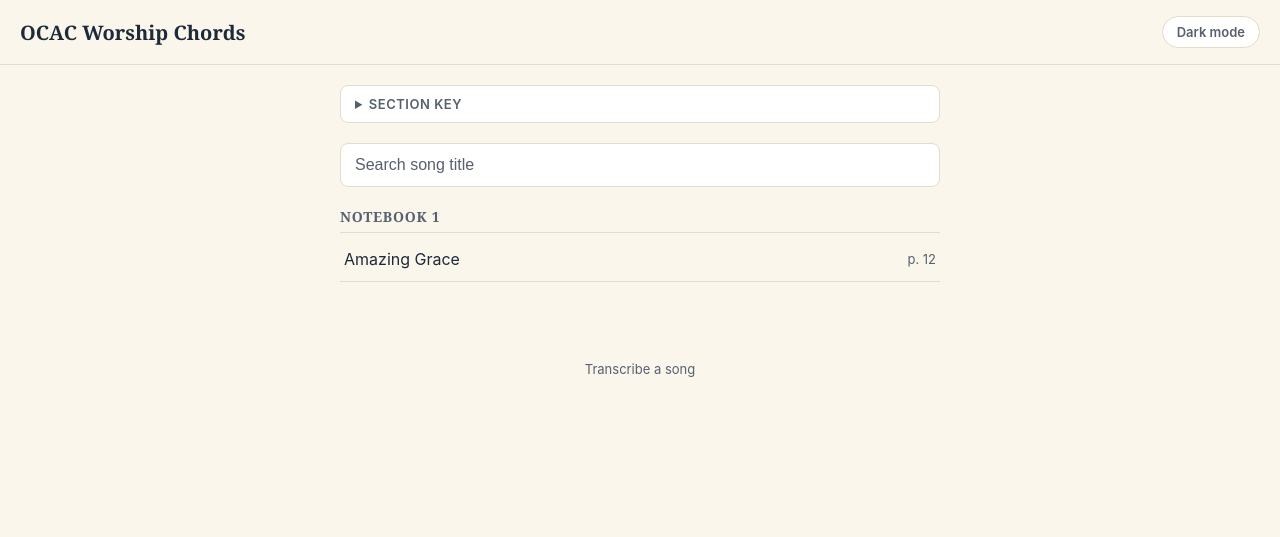
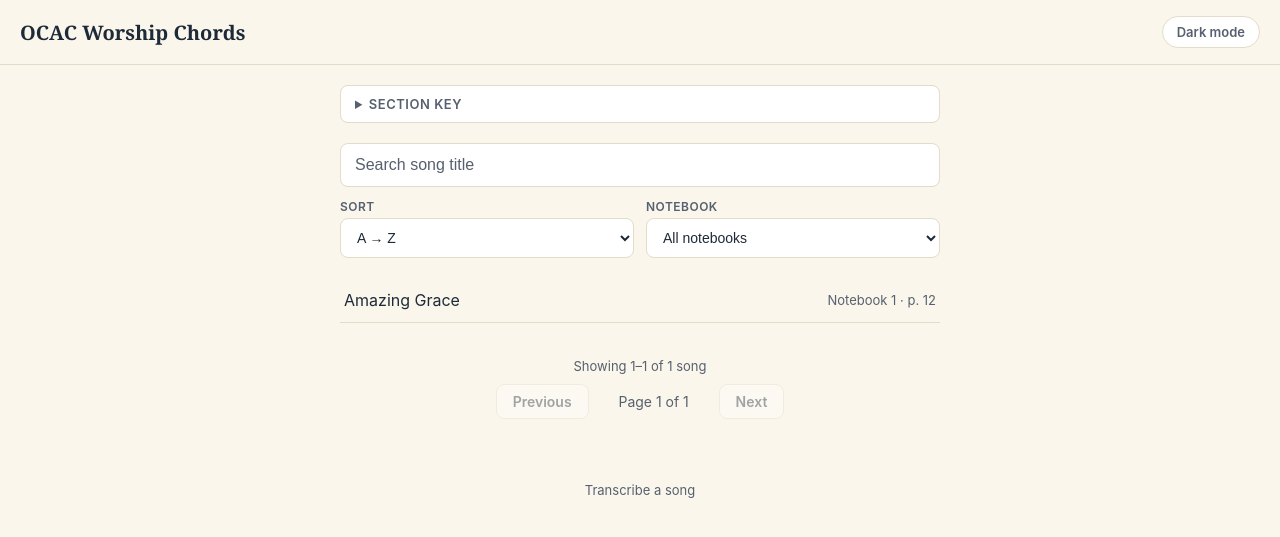
Before and after one commit to jsevidev/ocac-worship-chords, a Jekyll site: the page built from index.html, in a window 1280 px wide. Shown: the top 537 px of the page. Built offline with Jekyll 4.4.1, drawn with Linux system fonts in a browser that asks for light colours.

Commit message:
Add song list pagination, sort, and notebook filter.
Twenty songs per page with Previous/Next controls; sort A-Z or by notebook; filter and search work together.

Co-authored-by: Cursor <cursoragent@cursor.com>

```diff
--- a/assets/css/style.css
+++ b/assets/css/style.css
@@ -112,7 +112,7 @@ main{
   margin: -12px 0 16px;
 }
 
-.search-wrap{ margin-bottom: 20px; }
+.search-wrap{ margin-bottom: 12px; }
 #search{
   width: 100%;
   padding: 12px 14px;
@@ -124,7 +124,76 @@ main{
 }
 #search::placeholder{ color: var(--ink-soft); }
 
+.list-controls{ margin-bottom: 20px; }
+.filter-row{
+  display: grid;
+  grid-template-columns: 1fr 1fr;
+  gap: 12px;
+}
+.filter-field label{
+  display: block;
+  font-size: 12px;
+  font-weight: 600;
+  color: var(--ink-soft);
+  text-transform: uppercase;
+  letter-spacing: .04em;
+  margin-bottom: 4px;
+}
+.filter-field select{
+  width: 100%;
+  padding: 10px 12px;
+  font-size: 14px;
+  border: 1px solid var(--paper-rule);
+  border-radius: 8px;
+  background: var(--input-bg);
+  color: var(--ink);
+}
+@media (max-width: 480px){
+  .filter-row{ grid-template-columns: 1fr; }
+}
+
+.song-list{ min-height: 60px; }
+.list-meta{
+  margin: 20px 0 10px;
+  font-size: 13px;
+  color: var(--ink-soft);
+  text-align: center;
+}
+.pagination{
+  display: flex;
+  align-items: center;
+  justify-content: center;
+  gap: 16px;
+  margin-bottom: 8px;
+}
+.page-btn{
+  font-family: inherit;
+  font-size: 14px;
+  font-weight: 600;
+  color: var(--ink);
+  background: var(--surface);
+  border: 1px solid var(--paper-rule);
+  border-radius: 8px;
+  padding: 8px 16px;
+  cursor: pointer;
+}
+.page-btn:hover:not(:disabled){
+  border-color: var(--brass);
+  color: var(--brass);
+}
+.page-btn:disabled{
+  opacity: 0.4;
+  cursor: not-allowed;
+}
+.page-info{
+  font-size: 14px;
+  color: var(--ink-soft);
+  min-width: 7em;
+  text-align: center;
+}
+
 .notebook-group{ margin-bottom: 24px; }
+.notebook-group:last-child{ margin-bottom: 0; }
 .notebook-heading{
   font-family: Georgia, serif;
   font-size: 14px;
--- a/assets/js/search.js
+++ /dev/null
@@ -1,26 +0,0 @@
-document.addEventListener('DOMContentLoaded', function () {
-  var input = document.getElementById('search');
-  var groups = Array.prototype.slice.call(document.querySelectorAll('.notebook-group'));
-  var noResults = document.getElementById('no-results');
-
-  input.addEventListener('input', function () {
-    var q = input.value.trim().toLowerCase();
-    var anyVisible = false;
-
-    groups.forEach(function (group) {
-      var rows = group.querySelectorAll('.song-row');
-      var groupHasMatch = false;
-
-      rows.forEach(function (row) {
-        var match = row.dataset.title.indexOf(q) !== -1;
-        row.style.display = match ? '' : 'none';
-        if (match) groupHasMatch = true;
-      });
-
-      group.style.display = groupHasMatch ? '' : 'none';
-      if (groupHasMatch) anyVisible = true;
-    });
-
-    noResults.style.display = anyVisible ? 'none' : 'block';
-  });
-});
--- /dev/null
+++ b/assets/js/song-list.js
@@ -0,0 +1,184 @@
+document.addEventListener('DOMContentLoaded', function () {
+  var PAGE_SIZE = 20;
+  var songs = JSON.parse(document.getElementById('song-data').textContent);
+  var listEl = document.getElementById('song-list');
+  var searchInput = document.getElementById('search');
+  var sortSelect = document.getElementById('sort-by');
+  var notebookSelect = document.getElementById('filter-notebook');
+  var listMeta = document.getElementById('list-meta');
+  var pagination = document.getElementById('pagination');
+  var pagePrev = document.getElementById('page-prev');
+  var pageNext = document.getElementById('page-next');
+  var pageInfo = document.getElementById('page-info');
+  var noResults = document.getElementById('no-results');
+  var currentPage = 1;
+
+  populateNotebookFilter();
+  bindEvents();
+  render();
+
+  function populateNotebookFilter() {
+    var notebooks = [];
+    songs.forEach(function (song) {
+      var nb = String(song.notebook);
+      if (notebooks.indexOf(nb) === -1) notebooks.push(nb);
+    });
+    notebooks.sort(compareNotebook);
+    notebooks.forEach(function (nb) {
+      var opt = document.createElement('option');
+      opt.value = nb;
+      opt.textContent = 'Notebook ' + nb;
+      notebookSelect.appendChild(opt);
+    });
+  }
+
+  function compareNotebook(a, b) {
+    var na = Number(a);
+    var nb = Number(b);
+    if (!isNaN(na) && !isNaN(nb)) return na - nb;
+    return String(a).localeCompare(String(b), undefined, { numeric: true });
+  }
+
+  function bindEvents() {
+    searchInput.addEventListener('input', resetAndRender);
+    sortSelect.addEventListener('change', resetAndRender);
+    notebookSelect.addEventListener('change', resetAndRender);
+    pagePrev.addEventListener('click', function () {
+      if (currentPage > 1) {
+        currentPage--;
+        render();
+        scrollToList();
+      }
+    });
+    pageNext.addEventListener('click', function () {
+      if (currentPage < getTotalPages(getFilteredSorted())) {
+        currentPage++;
+        render();
+        scrollToList();
+      }
+    });
+  }
+
+  function resetAndRender() {
+    currentPage = 1;
+    render();
+  }
+
+  function scrollToList() {
+    listEl.scrollIntoView({ behavior: 'smooth', block: 'start' });
+  }
+
+  function getFilteredSorted() {
+    var query = searchInput.value.trim().toLowerCase();
+    var notebook = notebookSelect.value;
+    var sortMode = sortSelect.value;
+
+    var filtered = songs.filter(function (song) {
+      if (notebook !== 'all' && String(song.notebook) !== notebook) return false;
+      if (query && song.title.toLowerCase().indexOf(query) === -1) return false;
+      return true;
+    });
+
+    filtered.sort(function (a, b) {
+      if (sortMode === 'notebook') {
+        var nb = compareNotebook(a.notebook, b.notebook);
+        if (nb !== 0) return nb;
+      }
+      return a.title.localeCompare(b.title);
+    });
+
+    return filtered;
+  }
+
+  function getTotalPages(items) {
+    return Math.max(1, Math.ceil(items.length / PAGE_SIZE));
+  }
+
+  function createSongRow(song, showNotebook) {
+    var li = document.createElement('li');
+    li.className = 'song-row';
+
+    var link = document.createElement('a');
+    link.href = song.url;
+    link.textContent = song.title;
+    li.appendChild(link);
+
+    var meta = document.createElement('span');
+    meta.className = 'page-num';
+    meta.textContent = showNotebook
+      ? 'Notebook ' + song.notebook + ' \u00b7 p. ' + song.page
+      : 'p. ' + song.page;
+    li.appendChild(meta);
+
+    return li;
+  }
+
+  function createNotebookGroup(notebook) {
+    var div = document.createElement('div');
+    div.className = 'notebook-group';
+
+    var h2 = document.createElement('h2');
+    h2.className = 'notebook-heading';
+    h2.textContent = 'Notebook ' + notebook;
+    div.appendChild(h2);
+
+    var ul = document.createElement('ul');
+    ul.className = 'song-index';
+    div.appendChild(ul);
+
+    return { root: div, list: ul };
+  }
+
+  function render() {
+    var items = getFilteredSorted();
+    var total = items.length;
+    var totalPages = getTotalPages(items);
+
+    if (currentPage > totalPages) currentPage = totalPages;
+
+    listEl.innerHTML = '';
+    noResults.hidden = total > 0;
+    listEl.hidden = total === 0;
+
+    if (total === 0) {
+      listMeta.hidden = true;
+      pagination.hidden = true;
+      return;
+    }
+
+    var start = (currentPage - 1) * PAGE_SIZE;
+    var pageItems = items.slice(start, start + PAGE_SIZE);
+    var sortMode = sortSelect.value;
+    var lastNotebook = null;
+    var currentGroup = null;
+
+    if (sortMode === 'notebook') {
+      pageItems.forEach(function (song) {
+        var nb = String(song.notebook);
+        if (nb !== lastNotebook) {
+          currentGroup = createNotebookGroup(nb);
+          listEl.appendChild(currentGroup.root);
+          lastNotebook = nb;
+        }
+        currentGroup.list.appendChild(createSongRow(song, false));
+      });
+    } else {
+      var ul = document.createElement('ul');
+      ul.className = 'song-index';
+      pageItems.forEach(function (song) {
+        ul.appendChild(createSongRow(song, true));
+      });
+      listEl.appendChild(ul);
+    }
+
+    var end = Math.min(start + PAGE_SIZE, total);
+    listMeta.textContent = 'Showing ' + (start + 1) + '\u2013' + end + ' of ' + total +
+      ' song' + (total === 1 ? '' : 's');
+    listMeta.hidden = false;
+
+    pageInfo.textContent = 'Page ' + currentPage + ' of ' + totalPages;
+    pagePrev.disabled = currentPage <= 1;
+    pageNext.disabled = currentPage >= totalPages;
+    pagination.hidden = totalPages <= 1;
+  }
+});
--- a/index.html
+++ b/index.html
@@ -15,28 +15,47 @@ title: Song list
   <p class="legend-note">A numeral alone (no chords below) means replay that section.</p>
 </details>
 
-<div class="search-wrap">
-  <input type="text" id="search" placeholder="Search song title" autocomplete="off">
+<div class="list-controls">
+  <div class="search-wrap">
+    <input type="text" id="search" placeholder="Search song title" autocomplete="off">
+  </div>
+  <div class="filter-row">
+    <div class="filter-field">
+      <label for="sort-by">Sort</label>
+      <select id="sort-by">
+        <option value="alpha">A → Z</option>
+        <option value="notebook">By notebook</option>
+      </select>
+    </div>
+    <div class="filter-field">
+      <label for="filter-notebook">Notebook</label>
+      <select id="filter-notebook">
+        <option value="all">All notebooks</option>
+      </select>
+    </div>
+  </div>
 </div>
 
-<div id="song-list">
-{% assign songs_sorted = site.songs | sort: "notebook" %}
-{% assign notebooks = songs_sorted | map: "notebook" | uniq | sort %}
-{% for nb in notebooks %}
-  <div class="notebook-group">
-    <h2 class="notebook-heading">Notebook {{ nb }}</h2>
-    {% assign nb_songs = songs_sorted | where: "notebook", nb | sort: "title" %}
-    <ul class="song-index">
-      {% for song in nb_songs %}
-      <li class="song-row" data-title="{{ song.title | downcase }}">
-        <a href="{{ song.url | relative_url }}">{{ song.title }}</a>
-        <span class="page-num">p. {{ song.page }}</span>
-      </li>
-      {% endfor %}
-    </ul>
-  </div>
+<div id="song-list" class="song-list"></div>
+
+<p id="list-meta" class="list-meta" hidden></p>
+<nav id="pagination" class="pagination" aria-label="Song list pages" hidden>
+  <button type="button" class="page-btn" id="page-prev" disabled>Previous</button>
+  <span class="page-info" id="page-info">Page 1 of 1</span>
+  <button type="button" class="page-btn" id="page-next" disabled>Next</button>
+</nav>
+<p id="no-results" hidden>No songs match your search.</p>
+
+<script id="song-data" type="application/json">
+[
+{% for song in site.songs %}
+  {
+    "title": {{ song.title | jsonify }},
+    "url": {{ song.url | relative_url | jsonify }},
+    "notebook": {{ song.notebook | jsonify }},
+    "page": {{ song.page | jsonify }}
+  }{% unless forloop.last %},{% endunless %}
 {% endfor %}
-</div>
-<p id="no-results" style="display:none;">No songs match your search.</p>
-
-<script src="{{ '/assets/js/search.js' | relative_url }}"></script>
+]
+</script>
+<script src="{{ '/assets/js/song-list.js' | relative_url }}?v=1"></script>
```
